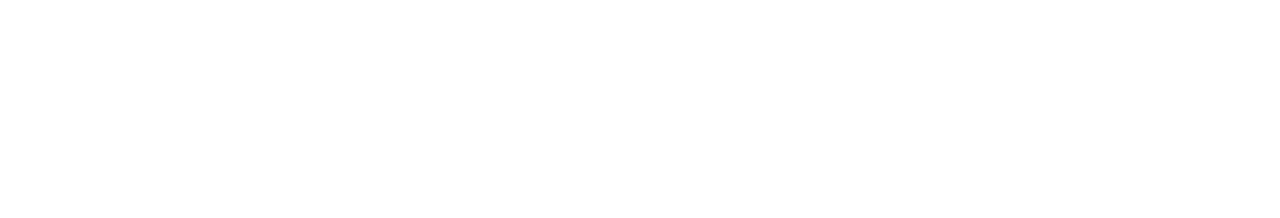
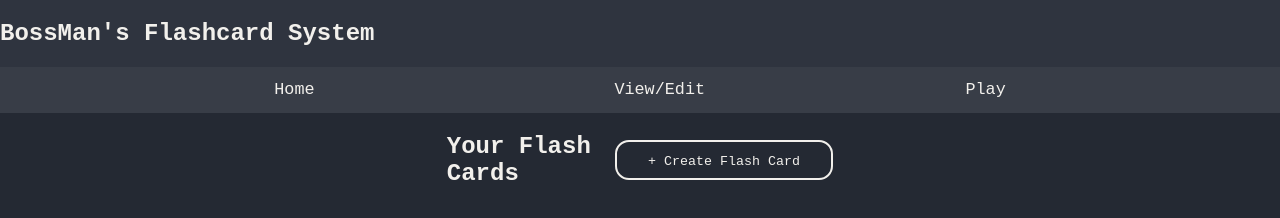
Before and after one commit to Neelan1/stuff, a plain HTML site: page View.html in a window 1280 px wide. Drawn offline with Linux system fonts and the light colour scheme.

Commit message:
Finish nav bar

```diff
--- a/View.html
+++ b/View.html
@@ -0,0 +1,27 @@
+<!DOCTYPE html>
+<html lang="en">
+<head>
+    <meta charset="UTF-8">
+    <meta name="viewport" content="width=device-width, initial-scale=1.0">
+    <title>BossMan's Flashcard System</title>
+    <link rel="stylesheet" href="style.css">
+    <script type="module" src="main.js"></script>
+</head>
+<body>
+    <header>
+        <h2>BossMan's Flashcard System</h2>
+        <nav><a href="index.html">Home</a> <a href ="View.html">View/Edit</a> <a href="ViewScreen/Play.html">Play</a></nav>
+    </header>
+    <div id="content">
+
+        <div id="flashcard-view">
+            <div id="heading">
+                <h2>Your Flash Cards</h2>
+                <input id="submit" class="button" type="button" value="+ Create Flash Card">
+            </div>
+        </div>
+    </div>
+
+    <footer></footer>
+</body>
+</html>
--- a/style.css
+++ b/style.css
@@ -4,11 +4,11 @@
 }
 html {
     width: 100%;
+    font-size: 16px;
 }
 header {
     background-color: #2f343f;
-    padding-left: 5vw;
-    padding-right:  5vw;
+
 }
 body {
     margin: 0;
@@ -32,9 +32,11 @@ body {
 }
 #create-new {
     /* display: none; */
+    display: flex;
     flex-direction: column;
     justify-content: center;
     align-items: center;
+    justify-content: center;
     width: 50vw;
     margin-top: 5vh;
 
@@ -62,16 +64,35 @@ input {
 
 }
 nav {
+
+    width: 100vw;
     color: #F2F0EC;
     display: flex;
     align-items: center;
     justify-content: space-evenly;
 
+    background-color: #383d47;
+}
+
+
+a {
+    color: #F2F0EC;
+    font-size: 1.05rem;
+    text-align: center;
+    text-decoration: none;
+    width: 8vw;
+    padding: 0.8rem;
+    padding-left: 2vw;
+    padding-right: 2vw;
+    border-bottom: 2px solid transparent;
+    transition: all 0.2s;
 
 }
-a {
-    color: #F2F0EC;
+a:hover {
+    border-bottom: 2px solid white;
+
 }
 p, h1, h2, h3 {
     color: #F2F0EC ;
+
 }
```
